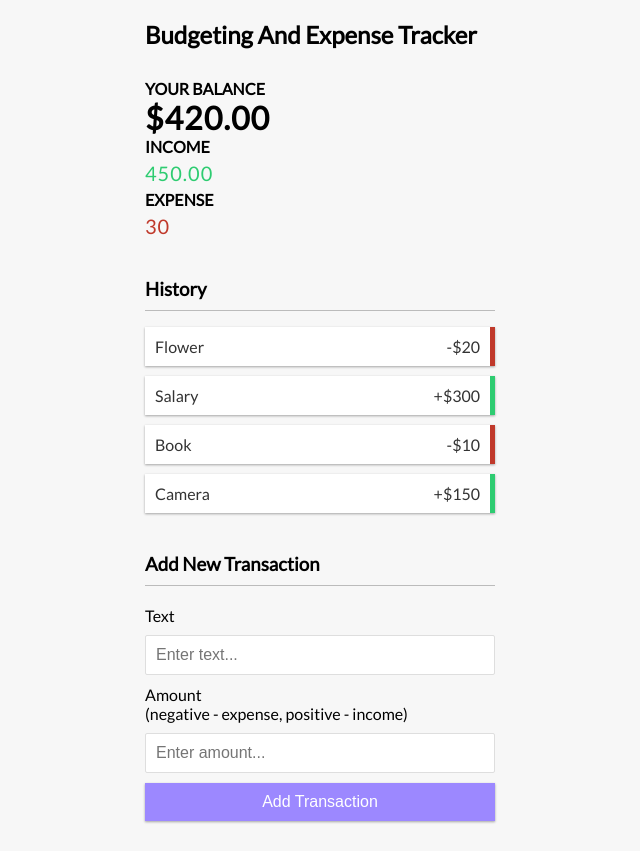
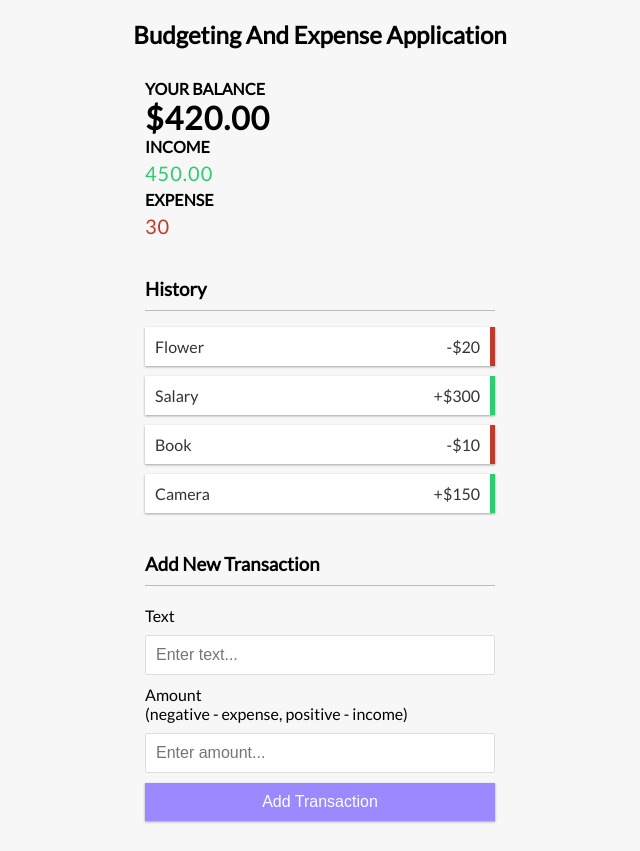
Before and after one commit to cdorozco1/SWENG_894_Capstone, a React (Create React App) app in the folder baefrontend/: page / in a window 1280 px wide. Shown: the whole page, without its empty margins (320-960 px from the left). Built offline with nearby package versions, Linux system fonts and the light colour scheme.

Commit message:
End of Sprint 1 Iteration 2
Initial functionality for BAE application

```diff
--- a/baefrontend/src/App.js
+++ b/baefrontend/src/App.js
@@ -1,3 +1,7 @@
+// Prepared by: David Orozco
+// The following is the source code for the Budgeting and Expense App, or BAE
+// This project is a work in progress
+
 import React from 'react'
 import './styles.css'
 import { Header } from './components/Header';
@@ -6,6 +10,7 @@ import {NetIncome} from './components/NetIncome'
 import {TransactionList} from './components/TransactionList'
 import {NewTransaction} from './components/NewTransaction'
 import {GlobalProvider} from './context/GlobalState'
+
 
 function App() {
   return (
--- a/baefrontend/src/components/Balance.js
+++ b/baefrontend/src/components/Balance.js
@@ -1,3 +1,7 @@
+// Prepared by: David Orozco
+// The following is the source code for the Budgeting and Expense App, or BAE
+// This file provides the source code calculating the balance in BAE
+
 import React, {useContext} from 'react'
 import { GlobalContext } from '../context/GlobalState'
 
--- a/baefrontend/src/components/Header.js
+++ b/baefrontend/src/components/Header.js
@@ -1,9 +1,13 @@
+// Prepared by: David Orozco
+// The following is the source code for the Budgeting and Expense App, or BAE
+// This file provides the source code the header
+
 import React from 'react'
 
 export const Header = () => {
     return (
         <h2>
-          Budgeting And Expense Tracker
+          Budgeting And Expense Application
         </h2>
     )
 }
--- a/baefrontend/src/components/NetIncome.js
+++ b/baefrontend/src/components/NetIncome.js
@@ -1,3 +1,7 @@
+// Prepared by: David Orozco
+// The following is the source code for the Budgeting and Expense App, or BAE
+// This file provides the source code for a the net income calculation in BAE
+
 import React, {useContext} from 'react'
 import { GlobalContext } from '../context/GlobalState';
 
--- a/baefrontend/src/components/NewTransaction.js
+++ b/baefrontend/src/components/NewTransaction.js
@@ -1,3 +1,7 @@
+// Prepared by: David Orozco
+// The following is the source code for the Budgeting and Expense App, or BAE
+// This file provides the source code for adding a new transaction
+
 import React, {useState} from 'react'
 
 export const NewTransaction = () => {
--- a/baefrontend/src/components/Transaction.js
+++ b/baefrontend/src/components/Transaction.js
@@ -1,3 +1,7 @@
+// Prepared by: David Orozco
+// The following is the source code for the Budgeting and Expense App, or BAE
+// This file provides the source code for a transaction in BAE
+
 import React, {useContext} from 'react'
 import { GlobalContext } from '../context/GlobalState';
 
--- a/baefrontend/src/components/TransactionList.js
+++ b/baefrontend/src/components/TransactionList.js
@@ -1,6 +1,11 @@
+// Prepared by: David Orozco
+// The following is the source code for the Budgeting and Expense App, or BAE
+// This file provides the implementation for the transaction list in the BAE app
+
 import React, {useContext} from 'react'
 import { Transaction } from './Transaction';
 import { GlobalContext } from '../context/GlobalState';
+
 
 export const TransactionList = () => {
     const {transactions} = useContext(GlobalContext);
--- a/baefrontend/src/context/AppReducer.js
+++ b/baefrontend/src/context/AppReducer.js
@@ -1,3 +1,7 @@
+// Prepared by: David Orozco
+// The following is the source code for the Budgeting and Expense App, or BAE
+// This project is a work in progress
+
 export default (state, action) => {
     switch(action.type){
         case 'DELETE_TRANSACTION':
--- a/baefrontend/src/styles.css
+++ b/baefrontend/src/styles.css
@@ -1,3 +1,7 @@
+/* Prepared by: David Orozco
+   Styling settings for the BAE app */
+
+
 @import url('https://fonts.googleapis.com/css?family=Lato&display=swap');
 
 :root {
```
